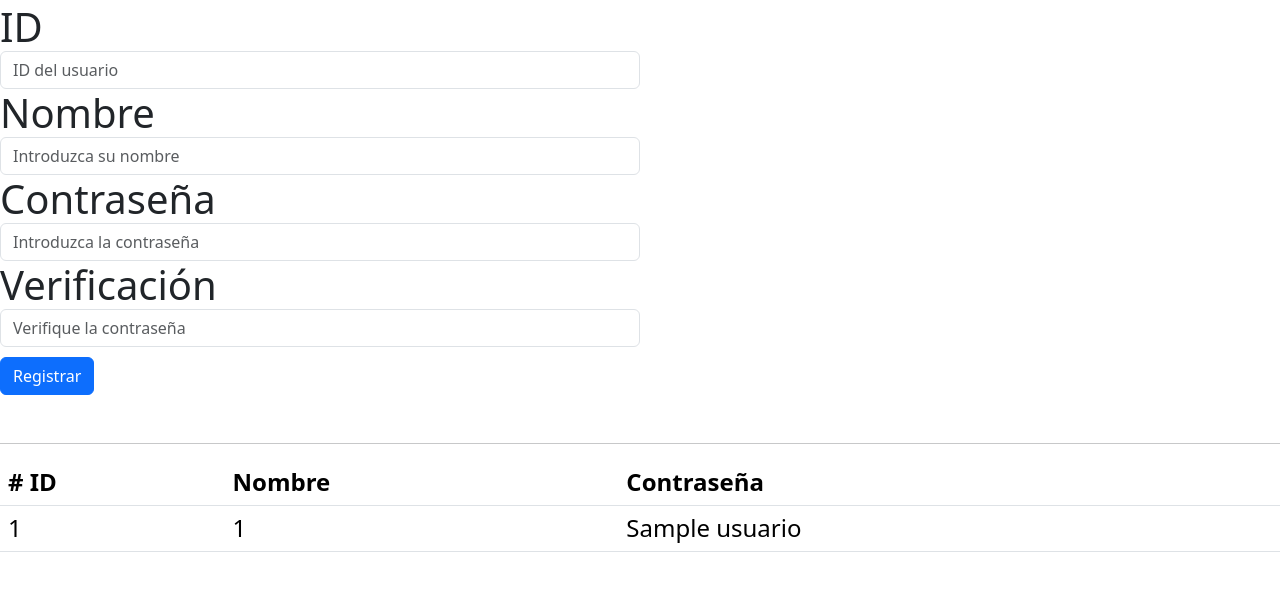
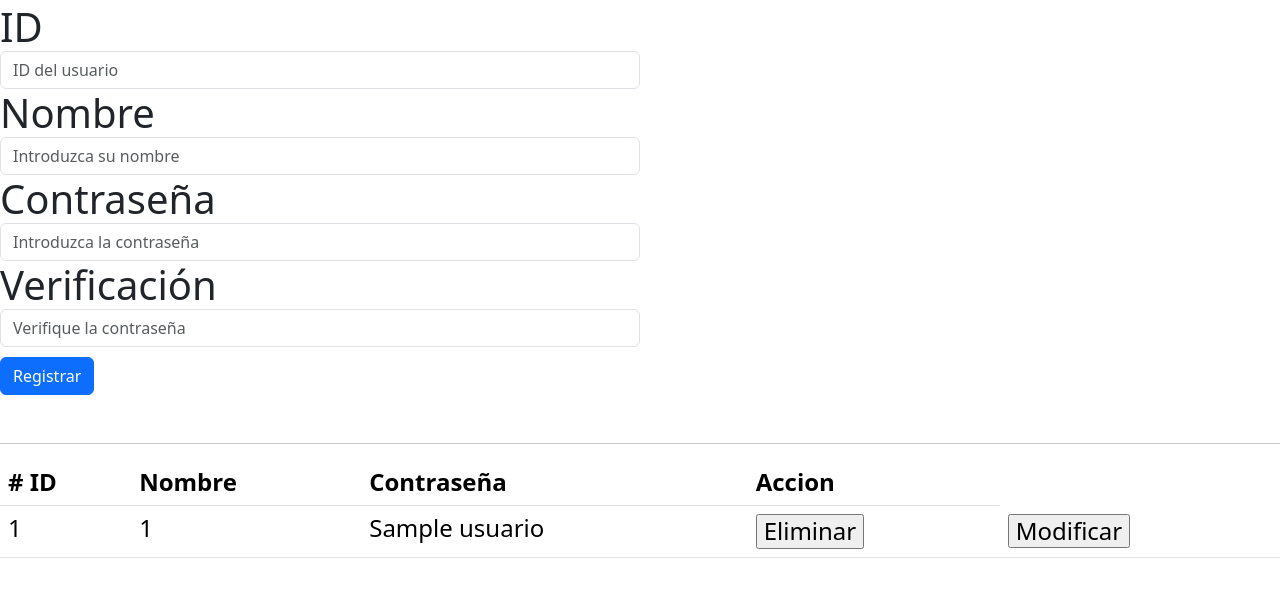
Before and after one commit to Ros-spec/ApptheAc, a Flask app: page / in a window 1280 px wide. Shown: the part 124-721 px from the top of the page. Run offline with Flask 3, Linux system fonts and the light colour scheme; tables that the repository leaves empty or names only in its code hold one stand-in row (values such as "Sample post"); some libraries are stand-ins or nearby versions.

Commit message:
Update registro.html

```diff
--- a/templates/registro.html
+++ b/templates/registro.html
@@ -41,13 +41,6 @@
                   <label for="inputpassword2">Verificación</label>
                   <input type="password" class="form-control" id="txtpass2" name= "txtpass2" placeholder="Verifique la contraseña" required>
                 </div>
-                <div class="form-row">
-
-
-                </div>
-                <div class="form-group">
-
-                </div>
                 <button type="submit" class="btn btn-primary">Registrar</button>
 
         </fieldset></form>
@@ -62,6 +55,7 @@
             <th scope="col"># ID</th>
             <th scope="col">Nombre</th>
             <th scope="col">Contraseña</th>
+            <th scope="col">Accion</th>
           </tr>
         </thead>
         <tbody id="tbodyc"></tbody>
@@ -81,6 +75,8 @@
                             <td>${contenido[0]}</td>
                             <td>${contenido[1]}</td>
                             <td>${contenido[2]}</td>
+                            <td><input type="button" name="Btneliminar" id="Btneliminar" value="Eliminar"></td>
+                            <td><input type="button" name="Btnmodificar" id="Btnmodificar" value="Modificar"></td>
                         </tr>`)
                     }
                 })
```
